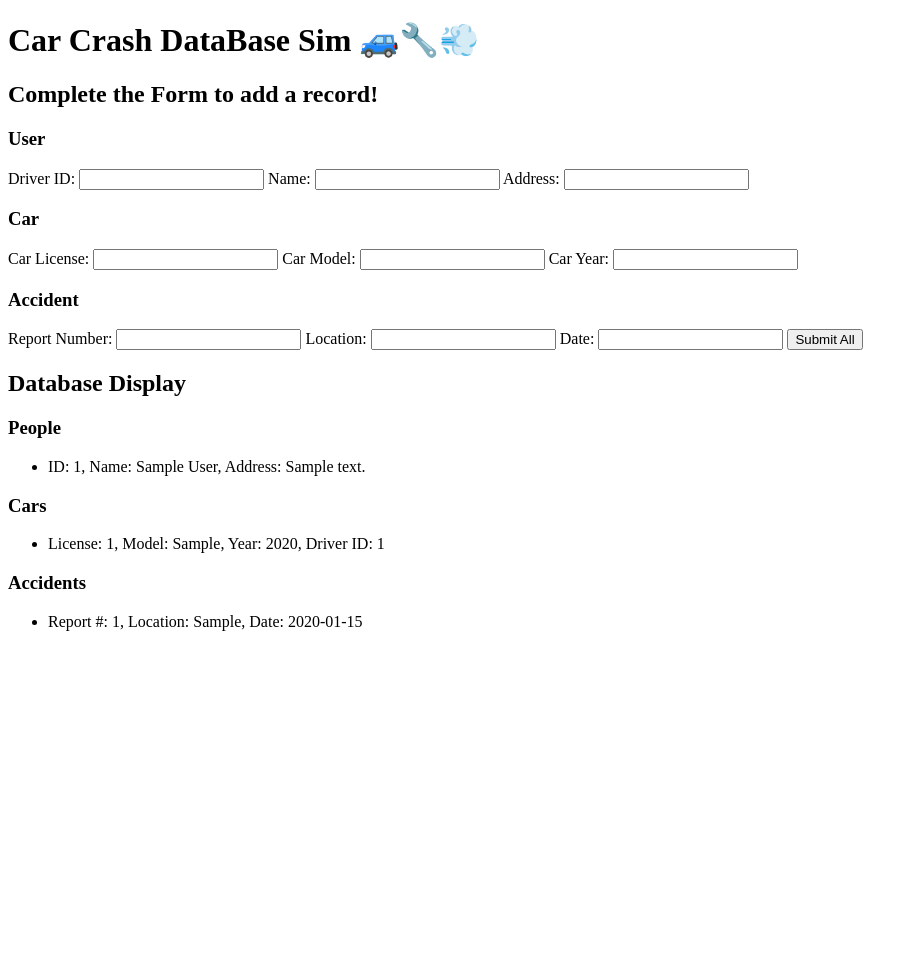
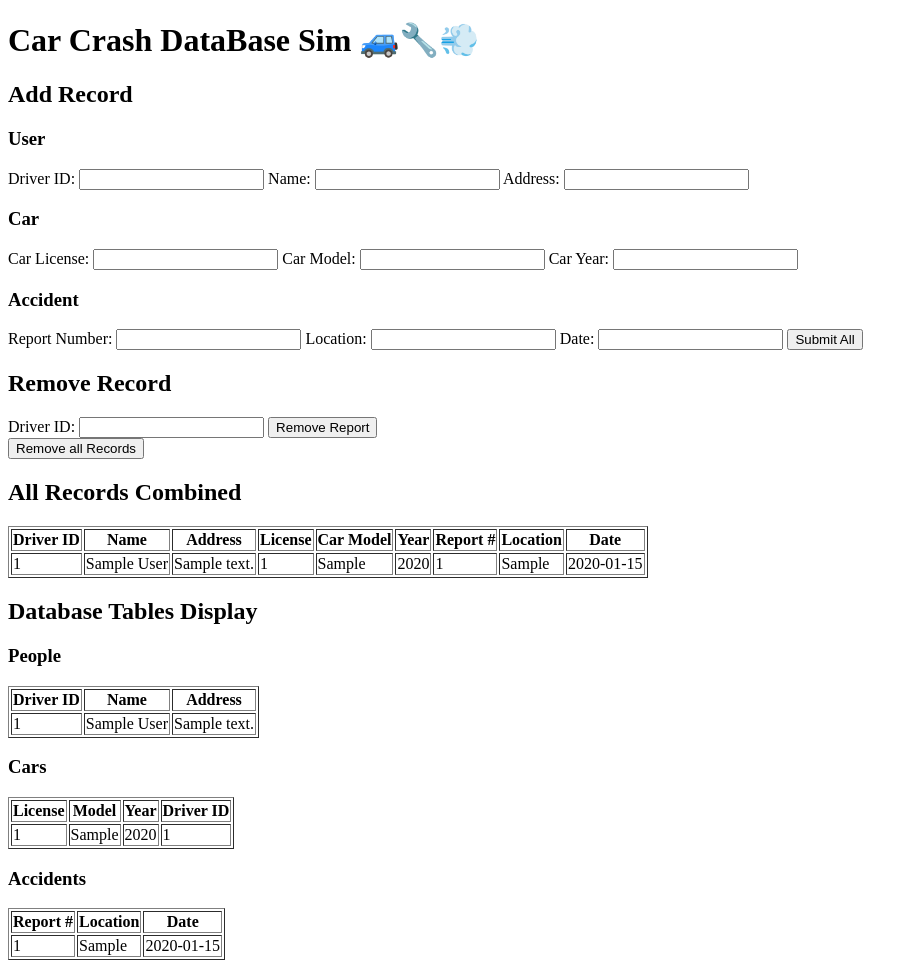
Before and after one commit to coltonBlackwell/Car-Accident-DBMS, a Flask app: page / in a window 1280 px wide. Shown: the whole page, without its empty margins (0-918 px from the left). Before the commit the page ends 631 px from the top, so only its background shows below. Run offline with Flask 3, Linux system fonts and the light colour scheme; tables that the repository leaves empty hold one stand-in row (values such as "Sample post").

Commit message:
Updated full records option

```diff
--- a/src/car_crash_DB/app.py
+++ b/src/car_crash_DB/app.py
@@ -17,41 +17,59 @@ def index():
     message = ""
 
     if request.method == "POST":
-        try:
-            # Person info
-            driver_id = int(request.form.get("person_driver_id"))
-            name = request.form.get("person_name")
-            address = request.form.get("person_address")
-            person = Person(driver_id, name, address)
-            person.save_to_db(fs.mycursor)
-            fs.mydb.commit()
+        if "submit_all" in request.form:
+            try:
+                # Person info
+                driver_id = int(request.form.get("person_driver_id"))
+                name = request.form.get("person_name")
+                address = request.form.get("person_address")
+                person = Person(driver_id, name, address)
+                person.save_to_db(fs.mycursor)
+                fs.mydb.commit()
 
-            # Car info
-            license = int(request.form.get("car_license"))
-            model = request.form.get("car_model")
-            year = int(request.form.get("car_year"))
-            car = Car(license, model, year, driver_id)
-            car.save_to_db(fs.mycursor)
-            fs.mydb.commit()
+                # Car info
+                license = int(request.form.get("car_license"))
+                model = request.form.get("car_model")
+                year = int(request.form.get("car_year"))
+                car = Car(license, model, year, driver_id)
+                car.save_to_db(fs.mycursor)
+                fs.mydb.commit()
 
-            # Accident info
-            report_num = int(request.form.get("accident_report_number"))
-            location = request.form.get("accident_location")
-            date = request.form.get("accident_date")
-            accident = Accident(report_num, location, date)
-            accident.save_to_db(fs.mycursor)
-            fs.mydb.commit()
+                # Accident info
+                report_num = int(request.form.get("accident_report_number"))
+                location = request.form.get("accident_location")
+                date = request.form.get("accident_date")
+                accident = Accident(report_num, location, date)
+                accident.save_to_db(fs.mycursor)
+                fs.mydb.commit()
 
-            # Link car to accident
-            car.link_to_accident(fs.mycursor, accident.report_number)
+                # Link car to accident
+                car.link_to_accident(fs.mycursor, accident.report_number)
+
+                fs.mydb.commit()
+
+                message = f"Person {person.name}, Car {car.model}, and Accident {accident.report_number} saved and linked!"
+
+            except Exception as e:
+                fs.mydb.rollback()
+                message = f"Something went wrong: {str(e)}"
+        elif "remove_report" in request.form:
+
+            driver_id = int(request.form.get("remove_driver_id"))
+
+            Person.remove_record(fs.mycursor, driver_id)
 
             fs.mydb.commit()
 
-            message = f"Person {person.name}, Car {car.model}, and Accident {accident.report_number} saved and linked!"
+            message = f"Record featuring driver ID: {driver_id} removed from the database"
 
-        except Exception as e:
-            fs.mydb.rollback()
-            message = f"Something went wrong: {str(e)}"
+            #use method that removes record based on driver_id
+        elif "drop_database" in request.form:
+
+            fs.clear_all_tables()  # Drops the database
+
+            message = "Removed all records"
+
 
     # ✅ This is outside the POST block, so it runs for both GET and POST
     fs.mycursor.execute("SELECT * FROM customers")
@@ -63,7 +81,20 @@ def index():
     fs.mycursor.execute("SELECT * FROM accidents")
     accidents = fs.mycursor.fetchall()
 
-    return render_template("index.html", message=message, people=people, cars=cars, accidents=accidents)
+    fs.mycursor.execute("""
+        SELECT
+            customers.driver_id, customers.name, customers.address,
+            cars.license, cars.model, cars.year,
+            accidents.report_number, accidents.location, accidents.date
+        FROM customers
+        LEFT JOIN cars ON customers.driver_id = cars.driver_id
+        LEFT JOIN car_accidents ON cars.license = car_accidents.license
+        LEFT JOIN accidents ON car_accidents.report_number = accidents.report_number
+        ORDER BY customers.name ASC, accidents.date DESC
+    """)
+    full_records = fs.mycursor.fetchall()
+
+    return render_template("index.html", message=message, people=people, cars=cars, accidents=accidents, full_records=full_records)
 
     # fs.drop_database()  # Drops the database
 
--- a/src/car_crash_DB/templates/index.html
+++ b/src/car_crash_DB/templates/index.html
@@ -11,7 +11,7 @@
 
     <!--Adding Car-->
 
-    <h2>Complete the Form to add a record!</h2>
+    <h2>Add Record</h2>
 
     <form method="POST">
         <h3>User</h3>
@@ -47,33 +47,106 @@
         <button type="submit" name="submit_all">Submit All</button>
     </form>
 
+    <form method="POST">
+        <h2>Remove Record</h2>
+        <label for="remove_driver_id">Driver ID:</label>
+        <input type="text" name="remove_driver_id" required>
+
+        <button type="submit" name="remove_report">Remove Report</button>
+    </form>
+
+    <form method="POST">
+        <button type="submit" name="drop_database">Remove all Records</button>
+    </form>
+
+
+
     {% if message %}
         <p class="message">{{ message }}</p>
     {% endif %}
 
-    <h2>Database Display</h2>
+    <h2>All Records Combined</h2>
+
+    <table border="1">
+        <tr>
+            <th>Driver ID</th>
+            <th>Name</th>
+            <th>Address</th>
+            <th>License</th>
+            <th>Car Model</th>
+            <th>Year</th>
+            <th>Report #</th>
+            <th>Location</th>
+            <th>Date</th>
+        </tr>
+        {% for r in full_records %}
+        <tr>
+            <td>{{ r[0] }}</td>
+            <td>{{ r[1] }}</td>
+            <td>{{ r[2] }}</td>
+            <td>{{ r[3] }}</td>
+            <td>{{ r[4] }}</td>
+            <td>{{ r[5] }}</td>
+            <td>{{ r[6] }}</td>
+            <td>{{ r[7] }}</td>
+            <td>{{ r[8] }}</td>
+        </tr>
+        {% endfor %}
+    </table>
+
+
+
+    <h2>Database Tables Display</h2>
 
     <h3>People</h3>
-        <ul>
+    <table border="1">
+        <tr>
+            <th>Driver ID</th>
+            <th>Name</th>
+            <th>Address</th>
+        </tr>
         {% for p in people %}
-                <li>ID: {{ p[0] }}, Name: {{ p[1] }}, Address: {{ p[2] }}</li>
+        <tr>
+            <td>{{ p[0] }}</td>
+            <td>{{ p[1] }}</td>
+            <td>{{ p[2] }}</td>
+        </tr>
         {% endfor %}
-        </ul>
+    </table>
 
     <h3>Cars</h3>
-        <ul>
+    <table border="1">
+        <tr>
+            <th>License</th>
+            <th>Model</th>
+            <th>Year</th>
+            <th>Driver ID</th>
+        </tr>
         {% for c in cars %}
-                <li>License: {{ c[0] }}, Model: {{ c[1] }}, Year: {{ c[2] }}, Driver ID: {{ c[3] }}</li>
+        <tr>
+            <td>{{ c[0] }}</td>
+            <td>{{ c[1] }}</td>
+            <td>{{ c[2] }}</td>
+            <td>{{ c[3] }}</td>
+        </tr>
         {% endfor %}
-        </ul>
+    </table>
 
     <h3>Accidents</h3>
-        <ul>
+    <table border="1">
+        <tr>
+            <th>Report #</th>
+            <th>Location</th>
+            <th>Date</th>
+        </tr>
         {% for a in accidents %}
-                <li>Report #: {{ a[0] }}, Location: {{ a[1] }}, Date: {{ a[2] }}</li>
+        <tr>
+            <td>{{ a[0] }}</td>
+            <td>{{ a[1] }}</td>
+            <td>{{ a[2] }}</td>
+        </tr>
         {% endfor %}
-        </ul>
-
+    </table>
 
 </body>
 </html>
```
Also changed, not shown: src/car_crash_DB/entities/filesystem.py (+12 -0 lines), src/car_crash_DB/entities/person.py (+23 -0 lines), todo.md (added, +9 -0 lines). Lines whose indentation alone changed are shown as unchanged.
